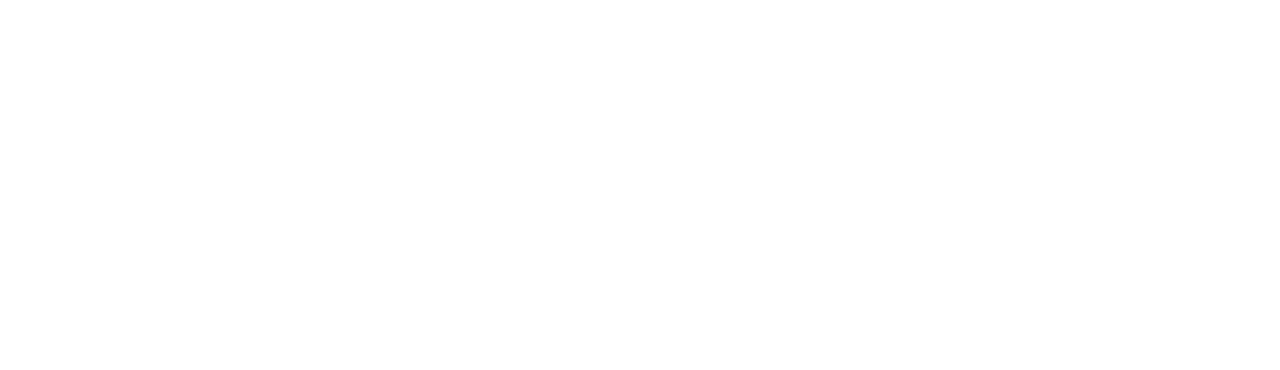
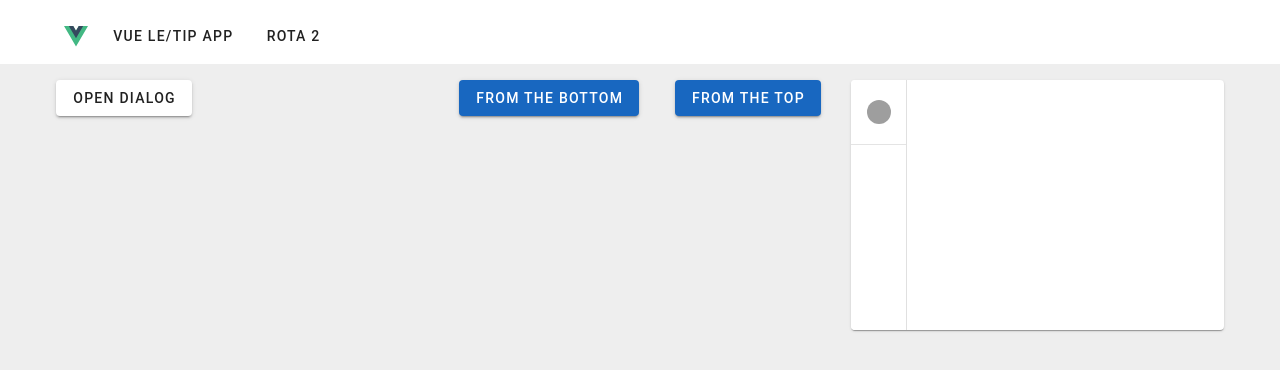
Before and after one commit to antoniolopesjr/vue-tip-app, a Vue app: page /rota2 in a window 1280 px wide. Before the commit this address had no page. Shown: the top 370 px of the page. Built offline with nearby package versions, Linux system fonts and the light colour scheme; grey boxes are pictures that could not be loaded.

Commit message:
Subir alterações pontuais

```diff
--- a/package.json
+++ b/package.json
@@ -13,6 +13,7 @@
     "axios": "^1.2.1",
     "core-js": "^3.8.3",
     "graphql-tag": "^2.12.6",
+    "material-design-icons-iconfont": "^6.7.0",
     "vue": "^3.2.13",
     "vue-router": "^4.0.3",
     "vuetify": "3.0.4",
@@ -21,6 +22,7 @@
   "devDependencies": {
     "@babel/core": "^7.12.16",
     "@babel/eslint-parser": "^7.12.16",
+    "@mdi/font": "^7.1.96",
     "@vue/cli-plugin-babel": "~5.0.0",
     "@vue/cli-plugin-eslint": "~5.0.0",
     "@vue/cli-plugin-router": "~5.0.0",
--- a/src/components/BaseTextAndValue/BaseTextAndValue.vue
+++ b/src/components/BaseTextAndValue/BaseTextAndValue.vue
@@ -7,7 +7,7 @@
 </template>
 
 <script>
-import FormatValueToBrl from '@/utils/formatValueToBrl';
+import FormatValueToBrl from '@/utils/formatValueToBrl.ts';
 import FormatValueToUsd from '@/utils/formatValueToUsd';
 
 export default {
--- a/src/components/BaseTipCard/BaseTipCard.vue
+++ b/src/components/BaseTipCard/BaseTipCard.vue
@@ -115,7 +115,7 @@
   </v-card>
 </template>
 <script>
-import FormatValueToBrl from '@/utils/formatValueToBrl';
+import FormatValueToBrl from '@/utils/formatValueToBrl.ts';
 import FormatValueToUsd from '@/utils/formatValueToUsd';
 
 export default {
--- a/src/components/BaseTipCardMobile/BaseTipCardMobile.vue
+++ b/src/components/BaseTipCardMobile/BaseTipCardMobile.vue
@@ -123,7 +123,7 @@
   </v-card>
 </template>
 <script>
-import FormatValueToBrl from '@/utils/formatValueToBrl';
+import FormatValueToBrl from '@/utils/formatValueToBrl.ts';
 import FormatValueToUsd from '@/utils/formatValueToUsd';
 
 export default {
--- a/src/main.js
+++ b/src/main.js
@@ -6,6 +6,7 @@
 import * as components from 'vuetify/components';
 import * as directives from 'vuetify/directives';
 import { aliases, mdi } from 'vuetify/iconsets/mdi';
+import 'material-design-icons-iconfont/dist/material-design-icons.css';
 
 import BaseTextAndValue from '@/components/BaseTextAndValue/BaseTextAndValue.vue';
 
--- a/src/router/index.js
+++ b/src/router/index.js
@@ -1,11 +1,17 @@
 import { createRouter, createWebHistory } from 'vue-router';
 import HomeView from '../views/HomeView.vue';
+import Rota2 from '../views/Rota2.vue';
 
 const routes = [
   {
     path: '/',
     name: 'home',
     component: HomeView,
+  },
+  {
+    path: '/rota2',
+    name: 'rota2',
+    component: Rota2,
   },
 ];
 
--- a/src/views/HomeView.vue
+++ b/src/views/HomeView.vue
@@ -6,8 +6,11 @@
         <v-avatar>
           <BaseAppIcon />
         </v-avatar>
-        <v-btn variant="text">
+        <v-btn variant="text" @click="$router.push({name: 'home'})">
           Vue Le/Tip App
+        </v-btn>
+        <v-btn variant="text" @click="$router.push({name: 'rota2'})">
+          Rota 2
         </v-btn>
       </v-container>
     </v-app-bar>
@@ -80,9 +83,10 @@
     getActualCurrency() {
       try {
         fetch.post('https://swop.cx/graphql', data).then((result) => {
+          console.log(result.data);
           const res = result.data.data.latest;
-          this.euroValue = res[0].quote;
-          this.dollarValue = this.euroValue / res[1].quote;
+          this.euroValue = res[0]?.quote;
+          this.dollarValue = 1.035;
           this.loading = false;
         });
       } catch (error) {
--- /dev/null
+++ b/src/views/Rota2.vue
@@ -0,0 +1,131 @@
+<!-- eslint-disable max-len -->
+<template>
+  <v-app>
+    <v-app-bar flat>
+      <v-container class="fill-height d-flex align-center">
+        <v-avatar>
+          <BaseAppIcon />
+        </v-avatar>
+        <v-btn variant="text" @click="$router.push({name: 'home'})"> Vue Le/Tip App </v-btn>
+        <v-btn variant="text" @click="$router.push({ name: 'rota2' })"> Rota 2 </v-btn>
+      </v-container>
+    </v-app-bar>
+
+    <v-main class="bg-grey-lighten-3">
+      <v-container>
+        <v-row>
+          <v-col>
+            <v-dialog width="500">
+              <template v-slot:activator="{ props }">
+                <v-btn v-bind="props" text="Open Dialog">Open Dialog</v-btn>
+              </template>
+
+              <template v-slot:default="{ isActive }">
+                <v-card title="Dialog">
+                  <v-card-text>
+                    Lorem ipsum dolor sit amet, consectetur adipiscing elit, sed do eiusmod tempor
+                    incididunt ut labore et dolore magna aliqua.
+                  </v-card-text>
+
+                  <v-card-actions>
+                    <v-spacer></v-spacer>
+
+                    <v-btn text="Close Dialog" @click="isActive.value = false"></v-btn>
+                  </v-card-actions>
+                </v-card>
+              </template>
+            </v-dialog>
+          </v-col>
+          <v-col>
+            <v-row justify="space-around">
+                <v-col cols="auto">
+                  <v-dialog transition="dialog-bottom-transition" width="auto">
+                    <template v-slot:activator="{ props }">
+                      <v-btn color="primary" v-bind="props">From the bottom</v-btn>
+                    </template>
+                    <template v-slot:default="{ isActive }">
+                      <v-card>
+                        <v-toolbar color="primary" title="Opening from the bottom"></v-toolbar>
+                        <v-card-text>
+                          <div class="text-h2 pa-12">Hello world!</div>
+                        </v-card-text>
+                        <v-card-actions class="justify-end">
+                          <v-btn variant="text" @click="isActive.value = false">Close</v-btn>
+                        </v-card-actions>
+                      </v-card>
+                    </template>
+                  </v-dialog>
+                </v-col>
+
+                <v-col cols="auto">
+                  <v-dialog transition="dialog-top-transition" width="auto">
+                    <template v-slot:activator="{ props }">
+                      <v-btn color="primary" v-bind="props">From the top</v-btn>
+                    </template>
+                    <template v-slot:default="{ isActive }">
+                      <v-card>
+                        <v-toolbar color="primary" title="Opening from the top"></v-toolbar>
+                        <v-card-text>
+                          <div class="text-h2 pa-12">Hello world!</div>
+                        </v-card-text>
+                        <v-card-actions class="justify-end">
+                          <v-btn variant="text" @click="isActive.value = false">Close</v-btn>
+                        </v-card-actions>
+                      </v-card>
+                    </template>
+                  </v-dialog>
+                </v-col>
+            </v-row>
+          </v-col>
+          <v-col>
+            <v-card>
+              <v-layout>
+                <v-navigation-drawer
+                  expand-on-hover
+                  rail
+                >
+                  <v-list>
+                    <v-list-item
+                      prepend-avatar="https://randomuser.me/api/portraits/women/85.jpg"
+                      title="Sandra Adams"
+                      subtitle="sandra_a88@gmailcom"
+                    ></v-list-item>
+                  </v-list>
+
+                  <v-divider></v-divider>
+
+                  <v-list density="compact" nav>
+                    <v-list-item prepend-icon="mdi-folder" title="My Files" value="myfiles"></v-list-item>
+                    <v-list-item prepend-icon="mdi-account-multiple" title="Shared with me" value="shared"></v-list-item>
+                    <v-list-item prepend-icon="mdi-star" title="Starred" value="starred"></v-list-item>
+                  </v-list>
+                </v-navigation-drawer>
+
+                <v-main style="height: 250px"></v-main>
+              </v-layout>
+            </v-card>
+          </v-col>
+        </v-row>
+      </v-container>
+    </v-main>
+  </v-app>
+</template>
+
+<script>
+import BaseAppIcon from '@/components/BaseAppIcon/BaseAppIcon.vue';
+
+export default {
+  name: 'HomeView',
+
+  components: {
+    BaseAppIcon,
+  },
+
+  data: () => ({
+    euroValue: 0,
+    dollarValue: 0,
+    loading: true,
+    isMobile: false,
+  }),
+};
+</script>
```
Also changed, not shown: src/utils/formatValueToBrl.ts (renamed from src/utils/formatValueToBrl.js), 1 other file (tests, documents, lock files or other folders).
